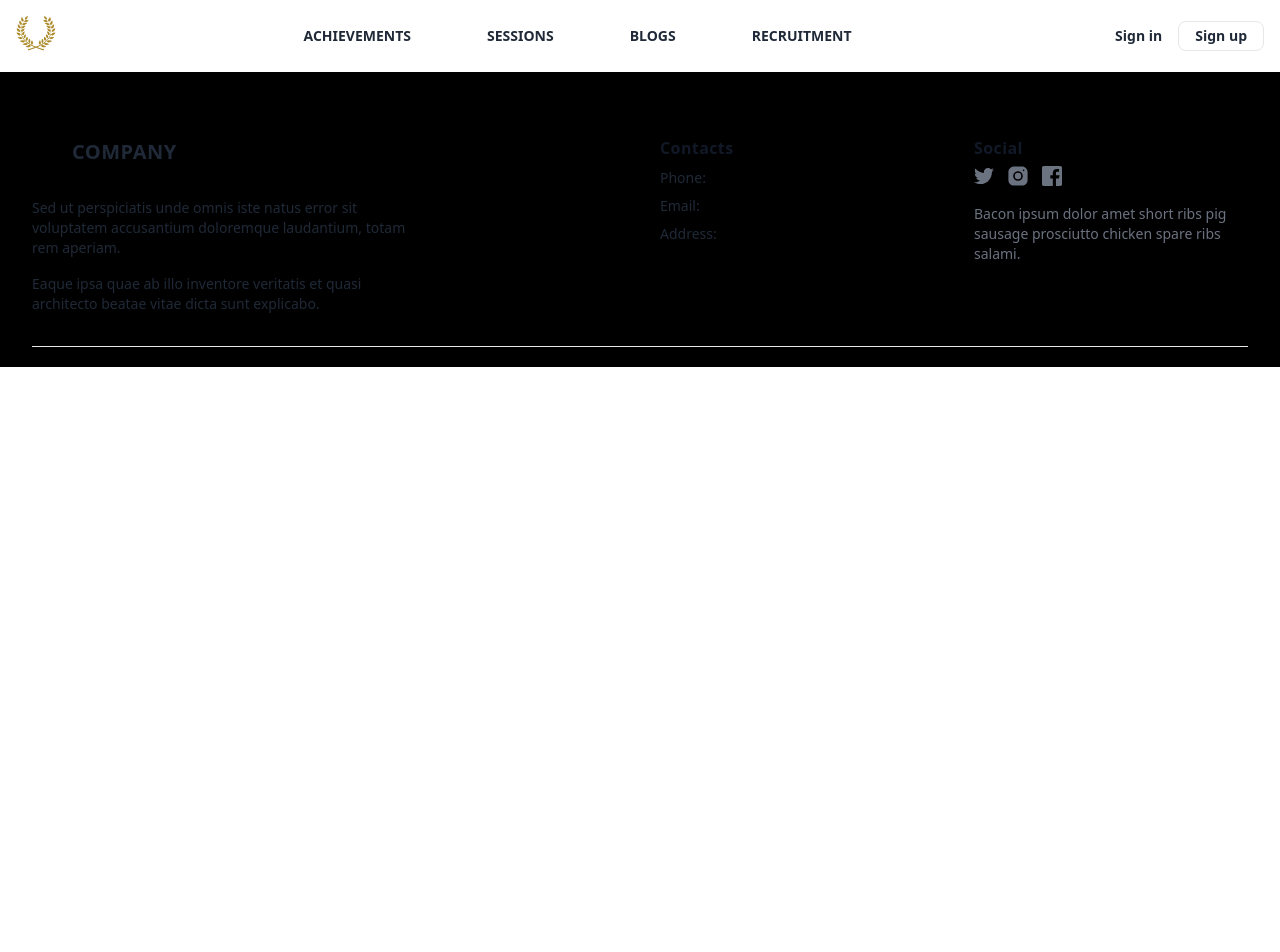
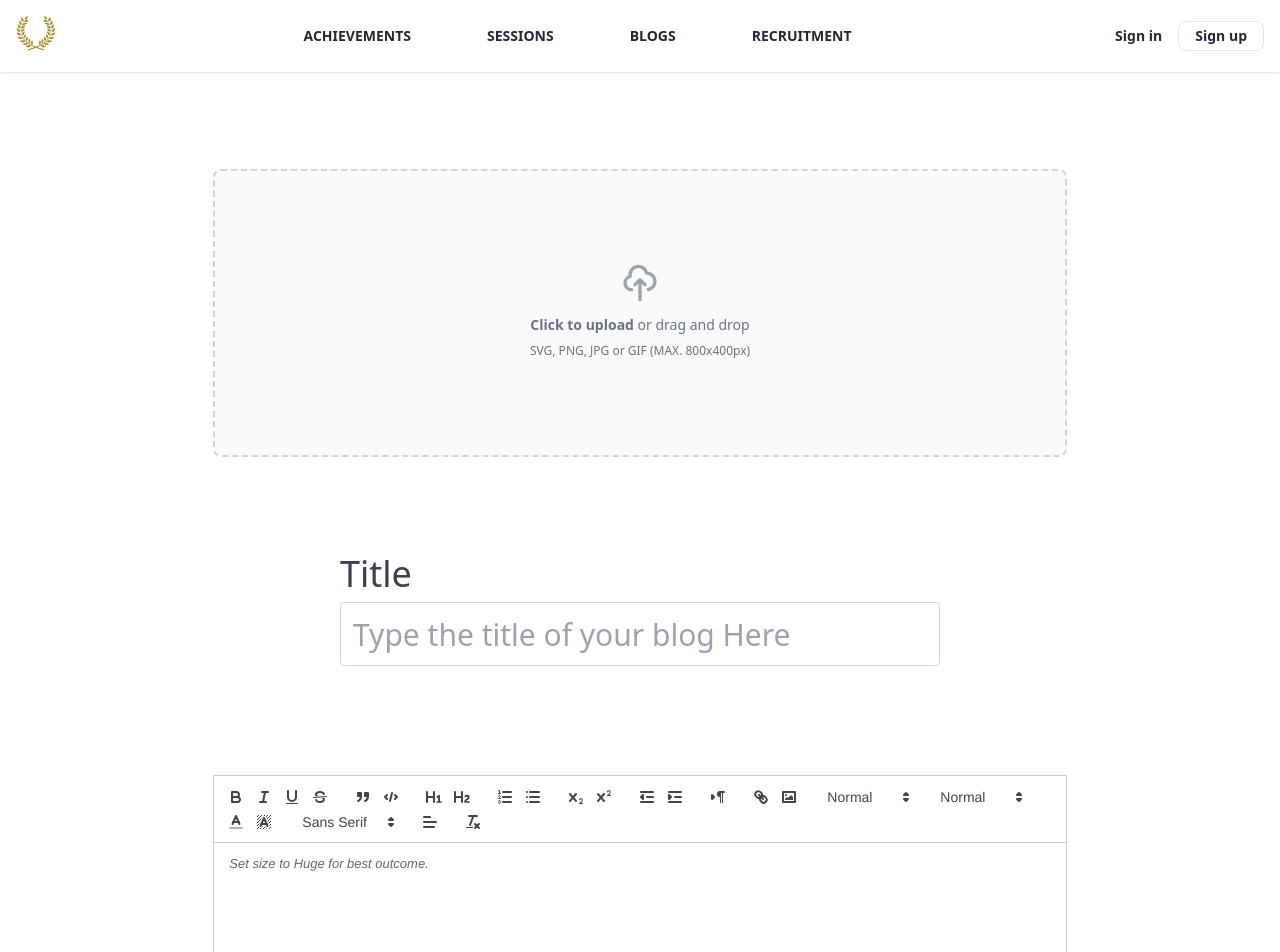
Before and after one commit to Abhinav-Saxena-dev/Odyssey, a React (Create React App) app in the folder client/: page /create-blog in a window 1280 px wide. Shown: the top 952 px of the page. Before the commit the page ends 800 px from the top, so only its background shows below. Built offline with nearby package versions, Linux system fonts and the light colour scheme; no server answers; a web font is replaced by a local one.

Commit message:
added create blog section, improved filter box

```diff
--- a/client/src/App.js
+++ b/client/src/App.js
@@ -14,6 +14,8 @@ import { useDispatch, useSelector } from 'react-redux';
 import { useEffect, useState } from 'react';
 import AuthApi from './services/authService';
 import { setCredentials } from './redux/authSlice/authSlice';
+import UserProfile from './Pages/UserProfile/user-profile.component';
+import CreateBlog from './Pages/Create-Blog/create-blog.component';
 
 const App = () => {
 
@@ -59,6 +61,8 @@ const App = () => {
       <Route path = '/blogs' element = {<BlogPage/>} />
       <Route path = '/signup' element = {<SignUp/>} />
       <Route path = '/signin' element = {<SignIn/>} />
+      <Route path = '/user-profile' element = {<UserProfile/>} />
+      <Route path = '/create-blog' element = {<CreateBlog/>} />
       </Routes>
       <Footer/>
     </div>
--- a/client/src/Components/BlogCard/blogcard.component.jsx
+++ b/client/src/Components/BlogCard/blogcard.component.jsx
@@ -2,7 +2,7 @@ import React from "react";
 
 const BlogCard = () => {
   return (
-    <div className="w-full flex justify-center">
+    <div className="w-full flex justify-center mb-5">
       <div class="mt-2 cursor-pointer p-4 items-center justify-center w-[680px] rounded-xl group sm:flex space-x-6 bg-white bg-opacity-50 shadow-xl hover:rounded-2xl hover:bg-gray-50">
         <img
           class="mx-auto w-full block w-4/12 h-40 rounded-lg"
--- a/client/src/Components/Dropdown-men/dropdown.component.jsx
+++ b/client/src/Components/Dropdown-men/dropdown.component.jsx
@@ -6,7 +6,7 @@ import { CheckIcon, ChevronUpDownIcon } from '@heroicons/react/20/solid'
 const DropDown = ({options, selected, setSelected}) => {
 
   return (
-    <div className="w-64">
+    <div className="w-[35%]">
       <Listbox value={selected} onChange={setSelected}>
         <div className="relative mt-1">
           <Listbox.Button className="relative w-full cursor-default rounded-lg bg-white py-2 pl-3 pr-10 text-left shadow-md focus:outline-none focus-visible:border-indigo-500 focus-visible:ring-2 focus-visible:ring-white focus-visible:ring-opacity-75 focus-visible:ring-offset-2 focus-visible:ring-offset-orange-300 sm:text-sm">
--- a/client/src/Components/SessionView/sessionView.component.jsx
+++ b/client/src/Components/SessionView/sessionView.component.jsx
@@ -7,7 +7,7 @@ const SessionView = () => {
 
   return (
     <div className="w-full h-full flex justify-center items-center">
-      <div count = "01" className="sm:w-1/4 w-11/12 sm:h-[80%] h-[70%] rounded-xl relative
+      <div count = "01" className="sm:w-[38%] w-11/12 sm:h-[80%] h-[70%] rounded-xl relative
                     bg-[url('https://images.unsplash.com/photo-1615800098746-73af8261e3df?ixlib=rb-4.0.3&ixid=MnwxMjA3fDB8MHxwaG90by1wYWdlfHx8fGVufDB8fHx8&auto=format&fit=crop&w=688&q=80')]
                     shadow-xl shadow-gray-400 flex items-center flex-col
                     before:content-[attr(count)] before:absolute before:left-[-150px] before:top-20 before:text-8xl before:font-moon
--- /dev/null
+++ b/client/src/Pages/Create-Blog/create-blog.component.jsx
@@ -0,0 +1,120 @@
+import React, { useState } from "react";
+import ReactQuill from "react-quill";
+import "react-quill/dist/quill.snow.css";
+
+const CreateBlog = () => {
+  const [blogData, SetBlogData] = useState("");
+  const [title, setTitle] = useState('')
+  const [image, setImage] = useState()
+
+  const toolbar = [
+    ["bold", "italic", "underline", "strike"],
+    ["blockquote", "code-block"],
+
+    [{ header: 1 }, { header: 2 }],
+    [{ list: "ordered" }, { list: "bullet" }],
+    [{ script: "sub" }, { script: "super" }],
+    [{ indent: "-1" }, { indent: "+1" }],
+    [{ direction: "rtl" }],
+    ["link", "image"],
+
+    [{ size: ["small", false, "large", "huge"] }],
+    [{ header: [1, 2, 3, 4, 5, 6, false] }],
+
+    [{ color: [] }, { background: [] }],
+    [{ font: [] }],
+    [{ align: [] }],
+
+    ["clean"],
+  ];
+
+  return (
+    <div className="w-screen h-[180vh] flex flex-col items-center justify-evenly">
+      <div class="flex justify-center w-2/3 h-[20%]">
+        <label
+          for="dropzone-file"
+          class="flex flex-col items-center justify-center w-full h-full border-2 border-gray-300 border-dashed rounded-lg cursor-pointer bg-gray-50 dark:hover:bg-bray-800 dark:bg-gray-700 hover:bg-gray-100 dark:border-gray-600 dark:hover:border-gray-500 dark:hover:bg-gray-600"
+        >
+          <div class="flex flex-col items-center justify-center pt-5 pb-6">
+            <svg
+              aria-hidden="true"
+              className="w-10 h-10 mb-3 text-gray-400"
+              fill="none"
+              stroke="currentColor"
+              viewBox="0 0 24 24"
+              xmlns="http://www.w3.org/2000/svg"
+            >
+              <path
+                stroke-linecap="round"
+                stroke-linejoin="round"
+                stroke-width="2"
+                d="M7 16a4 4 0 01-.88-7.903A5 5 0 1115.9 6L16 6a5 5 0 011 9.9M15 13l-3-3m0 0l-3 3m3-3v12"
+              ></path>
+            </svg>
+            <p className="mb-2 text-sm text-gray-500 dark:text-gray-400">
+              <span className="font-semibold">Click to upload</span> or drag and
+              drop
+            </p>
+            <p className="text-xs text-gray-500 dark:text-gray-400">
+              SVG, PNG, JPG or GIF (MAX. 800x400px)
+            </p>
+          </div>
+          <input id="dropzone-file" type="file" className="hidden" />
+        </label>
+      </div>
+
+      <div className="flex justify-center">
+        <div className="mb-3 xl:w-[600px]">
+          <label
+            for="exampleFormControlInput1"
+            className="form-label text-4xl inline-block mb-2 text-gray-700"
+          >
+            Title
+          </label>
+          <input
+            type="text"
+            className="
+              form-control
+              block
+              w-full
+              h-16
+              px-3
+              py-1.5
+              text-3xl
+              font-normal
+              text-gray-700
+              bg-white bg-clip-padding
+              border border-solid border-gray-300
+              rounded
+              transition
+              ease-in-out
+              m-0
+              focus:text-gray-700 focus:bg-white focus:border-blue-600 focus:outline-none
+            "
+            id=""
+            placeholder="Type the title of your blog Here"
+          />
+        </div>
+      </div>
+
+      <ReactQuill
+        theme="snow"
+        value={blogData}
+        onChange={SetBlogData}
+        modules={{ toolbar }}
+
+        className="w-2/3 h-[35%]"
+        placeholder="Set size to Huge for best outcome."
+      />
+
+      <button type="button" class="inline-block px-6 py-3 bg-blue-600 text-white font-medium text-xs
+          leading-tight uppercase rounded shadow-md hover:bg-blue-700 hover:shadow-lg focus:bg-blue-700
+          focus:shadow-lg focus:outline-none focus:ring-0 active:bg-blue-800 active:shadow-lg transition
+          duration-150 ease-in-out">
+           Preview Blog
+      </button>
+    </div>
+  );
+};
+
+export default CreateBlog;
--- a/client/src/Pages/Sessions-page/sessionpage.component.jsx
+++ b/client/src/Pages/Sessions-page/sessionpage.component.jsx
@@ -89,37 +89,49 @@ const SessionPage = () => {
 
   return (
     <div className="w-screen h-screen">
-      <div className="h-[8%] w-screen flex justify-center items-end">
+      <div className="h-[12%] w-screen flex justify-center items-center">
         <h1 className="text-sessionText text-center text-5xl font-nanum">
           OUR SESSIONS
         </h1>
       </div>
-      <div className="w-80% sm:h-[8%] h-[12%] flex items-center justify-around">
-        <div className="w-full sm:w-[35%] h-full sm:flex sm:items-center sm:justify-between">
-          {/* {getInput()} */}
+      <div className="w-screen h-[88%] flex justify-center">
+      <div className="w-1/5 sm:h-[60%] h-[12%] flex flex-col items-center justify-start border border-gray-300 rounded-md shadow-md">
+      <div className="w-[100%]  font-nanum text-2400 flex items-center justify-center text-3xl mt-3">Filter</div>
+      <div className="w-full sm:h-1/2 sm:w-[100%] sm:flex sm:flex-col sm:justify-around sm:items-center">
           <input
             type="text"
             id="default-input"
             disabled
             placeholder={"Disabled"}
-            class="bg-gray-50 border border-gray-300 text-gray-900 rounded-lg focus:ring-blue-500 focus:border-blue-500 block w-96 text-lg p-2.5 dark:bg-gray-700 dark:border-gray-600 dark:placeholder-gray-400 dark:text-white dark:focus:ring-blue-500 dark:focus:border-blue-500"
+            class="bg-gray-50 border border-gray-300 text-gray-900 rounded-lg focus:ring-blue-500 focus:border-blue-500
+                    block w-[85%] text-lg p-2 dark:bg-gray-700 dark:border-gray-600 dark:placeholder-gray-400 dark:text-white
+                  dark:focus:ring-blue-500 dark:focus:border-blue-500"
           />
-          <DropDown
-            options={options}
-            selected={selected}
-            setSelected={setSelected}
+          <input
+            type="text"
+            id="default-input"
+            disabled
+            placeholder={"Disabled"}
+            class="bg-gray-50 border border-gray-300 text-gray-900 rounded-lg focus:ring-blue-500 focus:border-blue-500
+                    block w-[85%] text-lg p-2 dark:bg-gray-700 dark:border-gray-600 dark:placeholder-gray-400 dark:text-white
+                  dark:focus:ring-blue-500 dark:focus:border-blue-500"
           />
         </div>
         {
         userInfo && userInfo.role === 'member' ?
         <div class="flex space-x-2 justify-center">
-          <button type="button" class="inline-block px-6 py-2.5 bg-blue-600 text-white font-medium text-xs leading-tight uppercase rounded shadow-md hover:bg-blue-700 hover:shadow-lg focus:bg-blue-700 focus:shadow-lg focus:outline-none focus:ring-0 active:bg-blue-800 active:shadow-lg transition duration-150 ease-in-out">Button</button>
+          <button type="button" class="inline-block px-6 py-3 bg-blue-600 text-white font-medium text-xs
+          leading-tight uppercase rounded shadow-md hover:bg-blue-700 hover:shadow-lg focus:bg-blue-700
+          focus:shadow-lg focus:outline-none focus:ring-0 active:bg-blue-800 active:shadow-lg transition
+          duration-150 ease-in-out">
+            Create Session
+          </button>
         </div>
         :
         null
         }
       </div>
-      <div className="w-full h-5/6 overflow-scroll">
+      <div className="w-2/3 h-[95%] overflow-scroll">
         <SessionView />
         <SessionView />
         <SessionView />
@@ -127,6 +139,7 @@ const SessionPage = () => {
         <SessionView />
         <SessionView />
       </div>
+      </div>
     </div>
   );
 };
```
Also changed, not shown: client/src/Pages/Blog/blog.component.jsx (+37 -22 lines), client/src/Pages/UserProfile/user-profile.component.jsx (added, +105 -0 lines), 1 other file (tests, documents, lock files or other folders).
